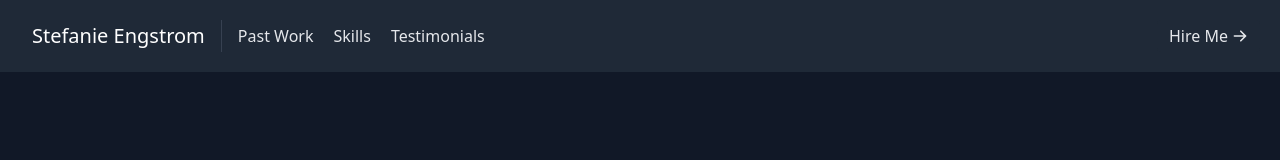
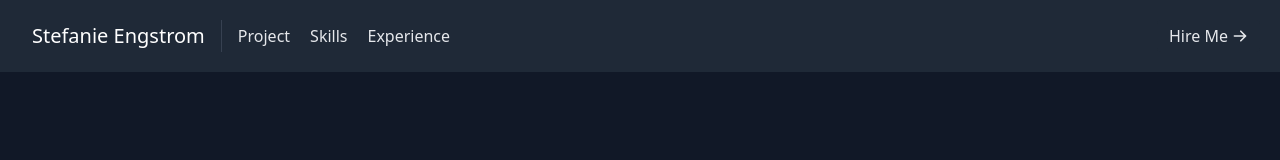
Before and after one commit to s3ngstrom/my-portfolio, a React (Create React App) app: page / in a window 1280 px wide. Shown: the top 160 px of the page. Built offline with nearby package versions, Linux system fonts and the light colour scheme.

Commit message:
fixing navbar

```diff
--- a/src/components/Contact.js
+++ b/src/components/Contact.js
@@ -31,6 +31,12 @@ export default function Contact() {
       {/* Left Column */}
       <div className="bg-gray-900 rounded-lg overflow-hidden p-10 text-center">
         <div className="mb-4">
+        <h2 className="text-white sm:text-4xl text-3xl mb-1 font-medium title-font">
+              Are you hiring?
+            </h2>
+            <p>I'm based in Chicago and seeking hybrid roles locally, and remote roles anywhere.</p>
+            <p>Connect with me or send me an email!</p>
+            <br />
           <h2 className="title-font font-semibold text-white tracking-widest text-xs">
             LOCATION
           </h2>
--- a/src/components/Navbar.js
+++ b/src/components/Navbar.js
@@ -24,7 +24,7 @@ export default function Navbar() {
             onClick={() => scrollToSection("projects")}
             className="mr-5 hover:text-pink-500 hover:underline focus:outline-none"
           >
-            Past Work
+            Project
           </button>
           <button
             onClick={() => scrollToSection("skills")}
@@ -36,7 +36,7 @@ export default function Navbar() {
             onClick={() => scrollToSection("testimonials")}
             className="mr-5 hover:text-pink-500 hover:underline focus:outline-none"
           >
-            Testimonials
+            Experience
           </button>
         </nav>
         <button
```
